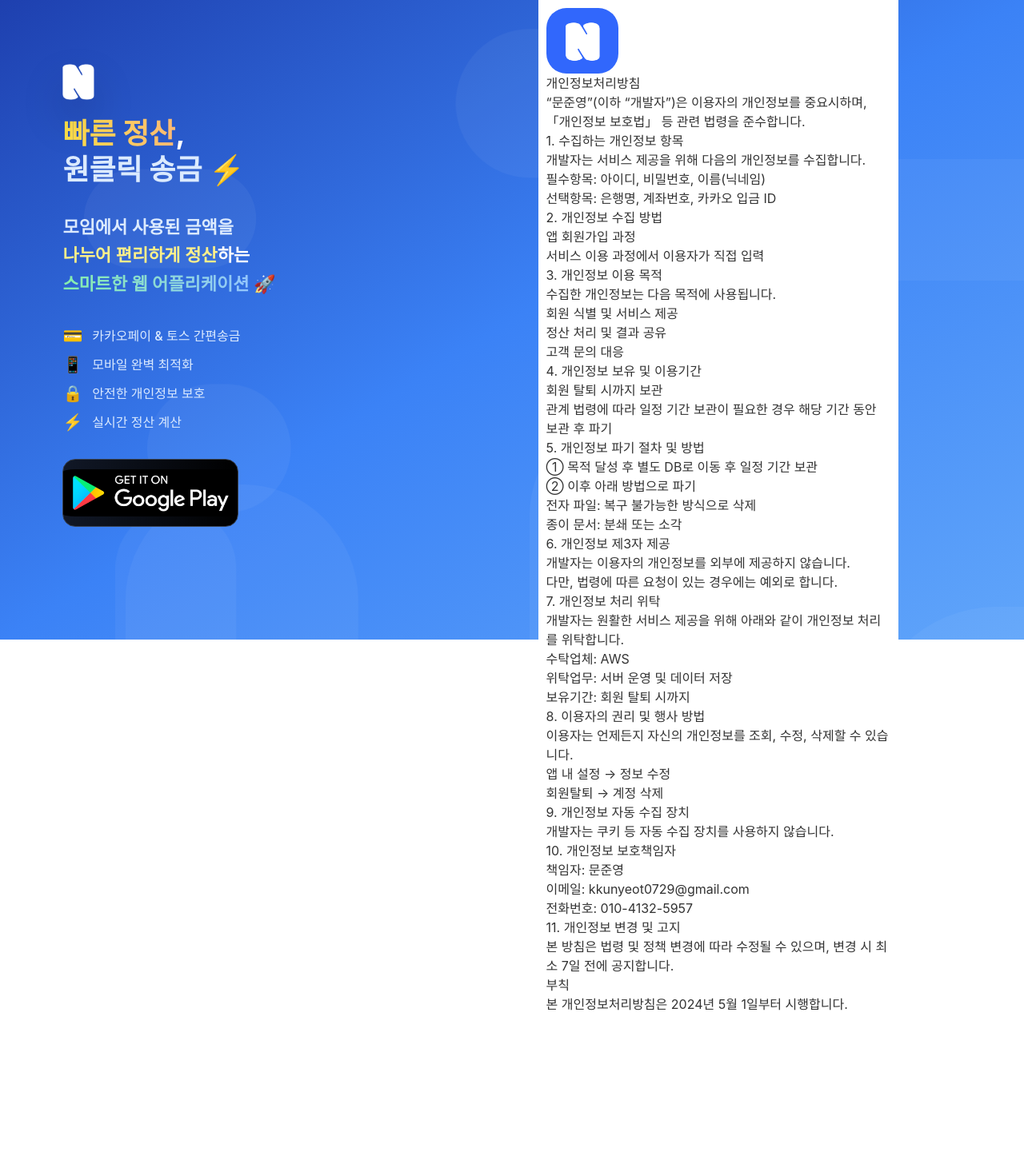
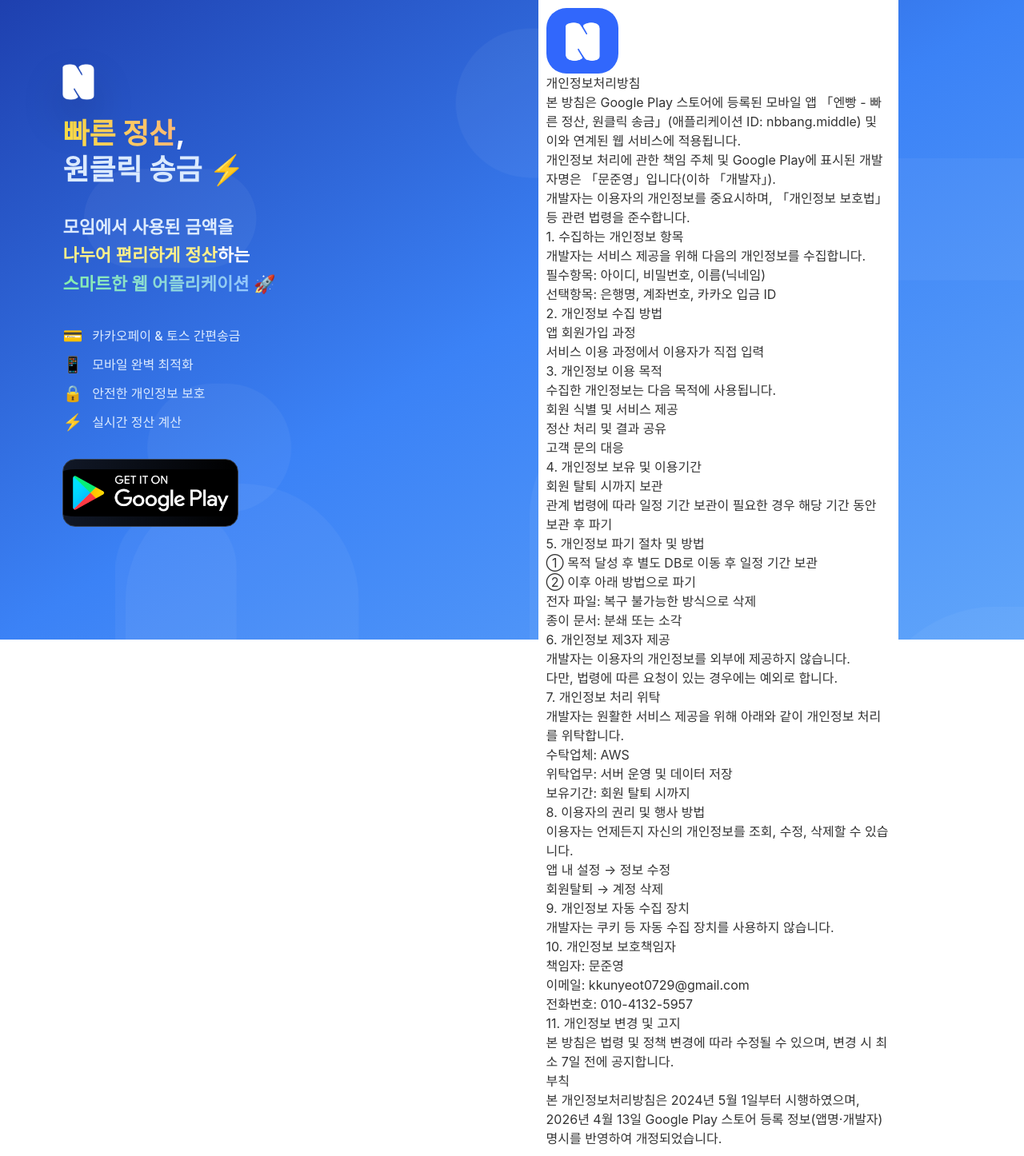
Before and after one commit to MoonJunYoung/nbbang-frontend, a React (Vite) app: page /privacy-policy in a window 1280 px wide. Shown: the whole page at 80% size. Before the commit the page ends 1278 px from the top, so only its background shows below. Built offline with nearby package versions, Linux system fonts and the light colour scheme; a web font is replaced by a local one.

Commit message:
feat:개인정보처리방침 개발자 세부정보를 추가한다

```diff
--- a/src/pages/PrivacyPolicyPage/index.jsx
+++ b/src/pages/PrivacyPolicyPage/index.jsx
@@ -7,14 +7,30 @@ const PrivacyPolicyContainer = styled.div`
     padding: 10px;
 `;
 
+/** Google Play 콘솔·스토어 등록 정보와 동일하게 유지 (검수 시 일치 필요) */
+const GOOGLE_PLAY_APP_TITLE = '엔빵 - 빠른 정산, 원클릭 송금';
+const GOOGLE_PLAY_DEVELOPER_NAME = '문준영';
+const GOOGLE_PLAY_PACKAGE_NAME = 'nbbang.middle';
+
 const PrivacyPolicyPage = () => {
     return (
         <PrivacyPolicyContainer>
             <Logo />
             <h1>개인정보처리방침</h1>
             <p>
-                “문준영”(이하 “개발자”)은 이용자의 개인정보를 중요시하며,
-                「개인정보 보호법」 등 관련 법령을 준수합니다.
+                본 방침은 Google Play 스토어에 등록된 모바일 앱
+                「{GOOGLE_PLAY_APP_TITLE}」(애플리케이션 ID:{' '}
+                {GOOGLE_PLAY_PACKAGE_NAME}) 및 이와 연계된 웹 서비스에
+                적용됩니다.
+            </p>
+            <p>
+                개인정보 처리에 관한 책임 주체 및 Google Play에 표시된
+                개발자명은 「{GOOGLE_PLAY_DEVELOPER_NAME}」입니다(이하
+                「개발자」).
+            </p>
+            <p>
+                개발자는 이용자의 개인정보를 중요시하며, 「개인정보 보호법」 등
+                관련 법령을 준수합니다.
             </p>
             <h2>1. 수집하는 개인정보 항목</h2>
             <p>개발자는 서비스 제공을 위해 다음의 개인정보를 수집합니다.</p>
@@ -85,7 +101,11 @@ const PrivacyPolicyPage = () => {
                 7일 전에 공지합니다.
             </p>
             <h2>부칙</h2>
-            <p>본 개인정보처리방침은 2024년 5월 1일부터 시행합니다.</p>
+            <p>
+                본 개인정보처리방침은 2024년 5월 1일부터 시행하였으며, 2026년 4월
+                13일 Google Play 스토어 등록 정보(앱명·개발자) 명시를 반영하여
+                개정되었습니다.
+            </p>
         </PrivacyPolicyContainer>
     );
 };
```
